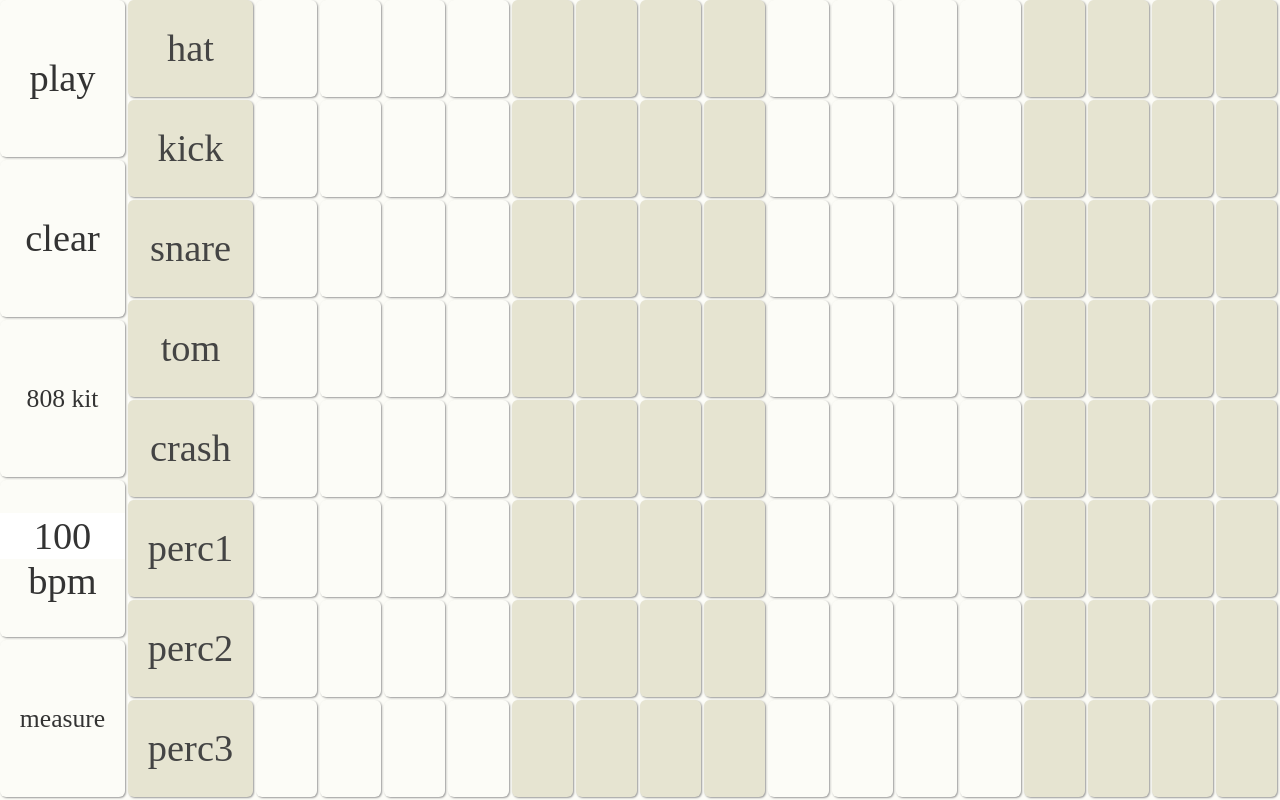
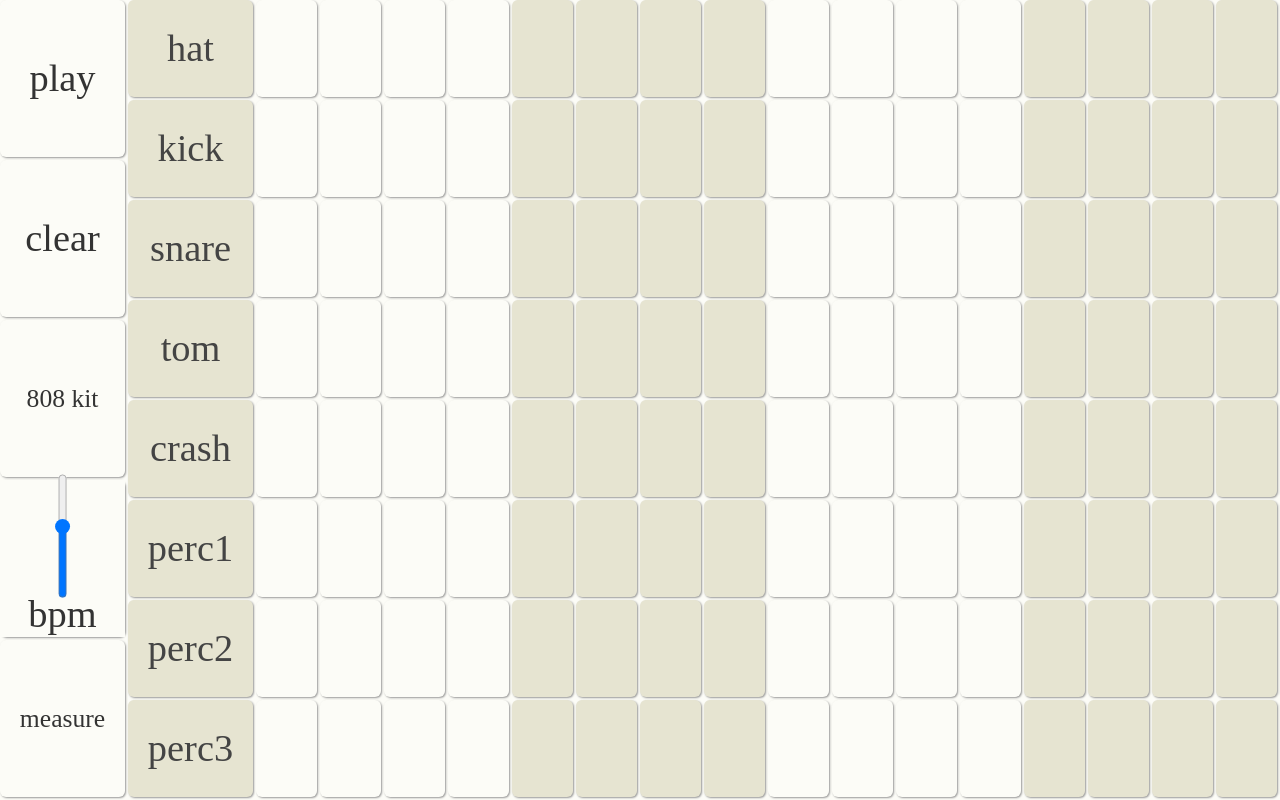
Before and after one commit to jmbothe/drum-sequencer, a plain HTML site: page index.html in a window 1280 px wide. Drawn offline with nearby package versions, Linux system fonts and the light colour scheme; no server answers; a web font is replaced by a local one.

Commit message:
restly bpm input

```diff
--- a/index.html
+++ b/index.html
@@ -10,19 +10,20 @@
   <link rel="stylesheet" href="styles/normalize.css">
   <link rel="stylesheet" href="styles/styles.css">
   <script src="https://ajax.googleapis.com/ajax/libs/jquery/3.2.1/jquery.min.js" defer></script>
-  <script src="scripts/numscrubber.js" defer></script>
   <script src="scripts/main.js" defer></script>
 </head>
 
 <body>
   <header class="main-control-bar">
-    <section class="play">play</section>
-    <section class="clear">clear</section>
-    <section class="kit"></section>
+    <section title="click to start or stop playback" class="play">play</section>
+    <section title="click to clear all active cells" class="clear">clear</section>
+    <section title="click to change drum set" class="kit"></section>
     <section class="bpm">
-      <label class="bpm-text" for="bpm-input"><input id="bpm-input" type="number" value="100">bpm</label>
+      <label class="bpm-text" for="bpm-input">
+        <input title="click and drag left or right to change bpm" id="bpm-input" type="range" min="30" max="150" value="100">bpm
+      </label>
     </section>
-    <section class="measure">measure</section>
+    <section title="click to toggle visible measure" class="measure">measure</section>
   </header>
 
   <section class="drums-bar">
--- a/scripts/main.js
+++ b/scripts/main.js
@@ -133,7 +133,7 @@ jQuery(($) => {
       $('.play').one('click', this.getPlayPermission).on('click', this.togglePlay.bind(this));
       $('.kit').on('click', this.toggleActiveKit);
       $('.sequence-grid-inner').on('click', '.sequence-cell', this.toggleActiveCell);
-      $('#bpm-input').on('input', this.setBpm).inputDrag({ min: 30, max: 200 });
+      $('#bpm-input').on('input', this.setBpm);
       $('.clear').on('click', this.clearCells);
       $('.drums-bar').on('click', '.drum', this.previewDrum);
       $('.measure').on('click', this.toggleVisibleMeasure);
--- a/styles/styles.css
+++ b/styles/styles.css
@@ -33,24 +33,6 @@ body {
   height: 10%;
 }
 
-#bpm-input {
-  width: 50%;
-  border: 0;
-  outline: none;
-  text-align: center;
-}
-
-input[type=number]::-webkit-inner-spin-button,
-input[type=number]::-webkit-outer-spin-button {
-  -webkit-appearance: none;
-  appearance: none;
-  margin: 0;
-}
-
-.bpm-text {
-  width: 40%;
-}
-
 .sequence-grid {
   height: 80%;
   overflow: hidden;
@@ -71,16 +53,15 @@ input[type=number]::-webkit-outer-spin-button {
   box-shadow: 1px 1px 2px #999;
 }
 
-.measure, .play, .kit, .bpm, .clear, .drum {
+.measure, .play, .kit, .bpm, .bpm-text, .clear, .drum {
   align-items: center;
   justify-content: center;
-  font-size: .6rem;
+  text-align: center;
+  font-size: .5rem;
 }
 
-.bpm-text, #bpm-input {
-  align-items: center;
-  justify-content: center;
-  font-size: .5rem;
+#bpm-input {
+  width: 100%;
 }
 
 .drum {
@@ -90,7 +71,6 @@ input[type=number]::-webkit-outer-spin-button {
 }
 
 .kit, .measure {
-  text-align: center;
   font-size: .4rem;
 }
 
@@ -132,16 +112,23 @@ input[type=number]::-webkit-outer-spin-button {
     font-size: .2rem;
   }
 
-  .bpm, .play, .drum, .clear, .bpm-text, #bpm-input {
+  .bpm, .play, .drum, .clear, .bpm-text {
     font-size: .3rem;
   }
 
+  .bpm-text {
+    height: 100%;
+  }
 
   #bpm-input {
-    width: 100%;
+    height: 70%;
   }
 
   .bpm-text {
     flex-wrap: wrap;
   }
+
+  input[type="range"] {
+   transform: rotate(270deg);
 }
+}
```
